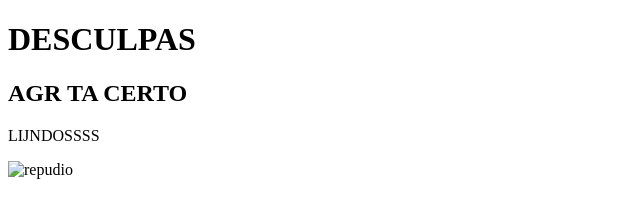
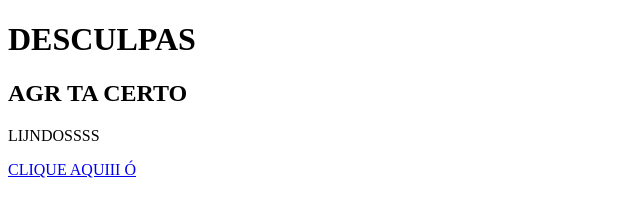
Before and after one commit to RenanDoPombo/sabrinachapter, a plain HTML site: page index.html in a window 1280 px wide. Shown: the whole page, without its empty margins (0-640 px from the left). Drawn offline with Linux system fonts and the light colour scheme.

Commit message:
Update index.html

```diff
--- a/index.html
+++ b/index.html
@@ -9,7 +9,8 @@
         <h1>DESCULPAS
             <h2>AGR TA CERTO </h2>
             <p>LIJNDOSSSS</p>
-            <img scr="imagens/IMG_9203.jpg" alt=repudio>
+            <a href="https://photos.app.goo.gl/h1Drt8UVWVQdrefW8">CLIQUE AQUIII Ó</a>
+
 
     </body>
 
```
